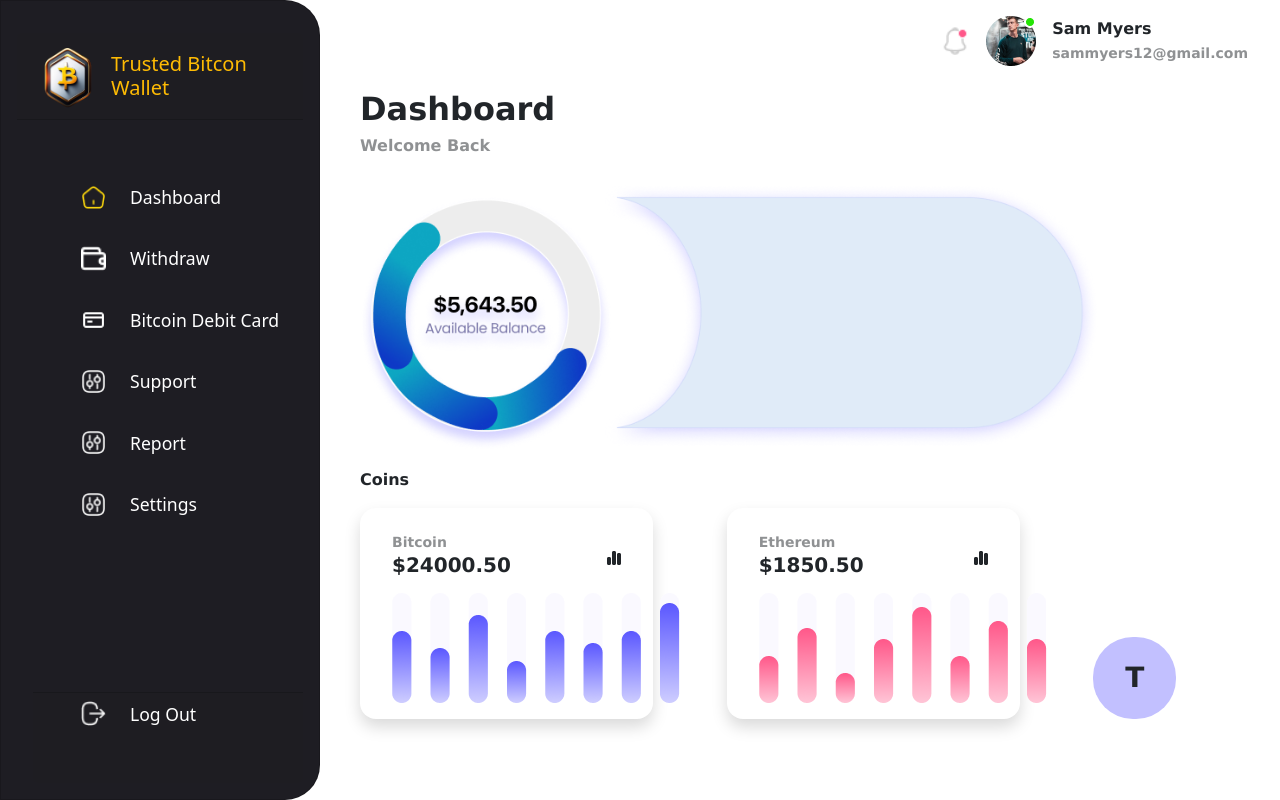
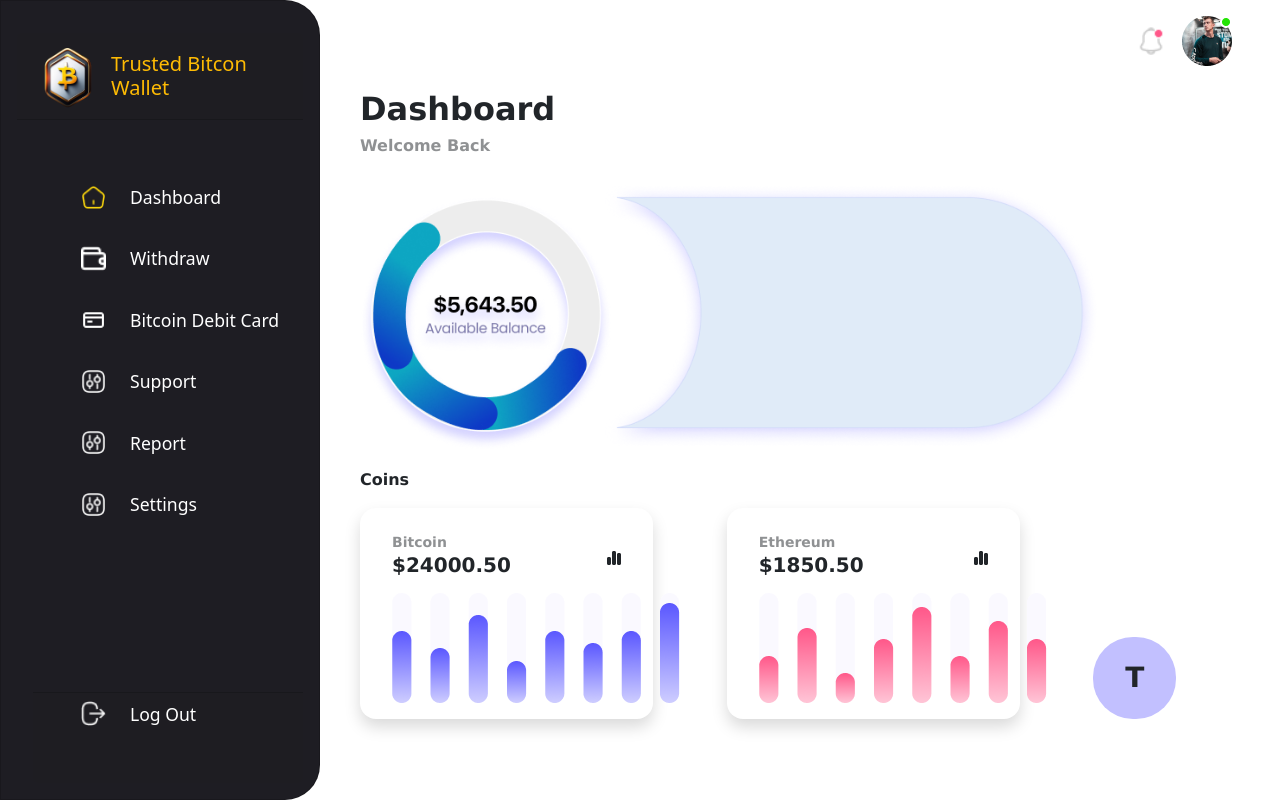
Before and after one commit to RAZDYP/tb-wallet-frontend, a React (Create React App) app: page /dashboard in a window 1280 px wide. Built offline with nearby package versions, Linux system fonts and the light colour scheme; no server answers.

Commit message:
feat: added dashboard functions

```diff
--- a/src/components/DashboardChart.jsx
+++ b/src/components/DashboardChart.jsx
@@ -13,10 +13,10 @@ import barchart from '../images/bar-chart.png';
 import BarchartRed from '../images/BarChartRed.png';
 import NavTopProfile from './NavTopProfile';
 
-function DashboardChart() {
+function DashboardChart(props) {
     return (
         <div className='col-md-9 p-3 font-style-verdana'>
-            <NavTopProfile />
+            <NavTopProfile user={props.user} />
             <div className='w-100 px-4 pt-2 mt-3'>
                 <h2 className='fw-bold'>Dashboard</h2>
                 <h6 className='fw-semibold opacity-50'>Welcome Back</h6>
--- a/src/components/NavTopProfile.jsx
+++ b/src/components/NavTopProfile.jsx
@@ -15,14 +15,14 @@ import ActivateCardIcon from '../images/activate-card.png';
 import BsvIcon from '../images/BSV.png';
 import ethIcon from '../images/ETH.png'
 
-function NavTopProfile() {
+function NavTopProfile(props) {
     return (
         <div className='w-100 d-flex justify-content-end pe-3'>
             <div className='d-flex align-items-center'>
                 <img src={bellIcon} width={30} className="me-3" alt="logo" />
                 <img src={ProfileIcone} width={50} className="me-3" alt="logo" />
-                <p className='fw-semibold m-0'>Sam Myers<br></br>
-                    <small className='opacity-50'>sammyers12@gmail.com</small></p>
+                <p className='fw-semibold m-0'>{props.user.firstName} {props.user.lastName} <br></br>
+                    <small className='opacity-50'>{props.user.email}</small></p>
             </div>
         </div>
     )
--- a/src/pages/dashboard.js
+++ b/src/pages/dashboard.js
@@ -1,4 +1,4 @@
-import React from 'react'
+import React, { useState, useEffect } from 'react'
 import SideMenu from '../components/SideMenu';
 import SendCoin from '../components/SendCoin';
 import ProfileIcone from '../images/profile.png';
@@ -14,11 +14,36 @@ import BarchartRed from '../images/BarChartRed.png';
 import DashboardChart from '../components/DashboardChart';
 import ActivateCard from '../components/ActivateCard';
 function Dashboard() {
+
+    const [user, setUser] = useState({});
+
+    useEffect(() => {
+        const token = localStorage.getItem('token')
+        const email = localStorage.getItem('email')
+        const getUser = async () => {
+            const response = await fetch(`http://127.0.0.1:3000/api/users/find`, {
+                method: 'POST',
+                headers: {
+                    'Content-Type': 'application/json'
+                },
+                body: JSON.stringify({ email })
+            })
+
+            const result = await response.json()
+            console.log(result)
+            setUser(result.user)
+
+        }
+
+        getUser()
+        // setUser(result.user)
+    }, [])
+
     return (
         <>
             <div className=' col-md-12 d-flex'>
                 <SideMenu />
-                <DashboardChart />
+                <DashboardChart user={user} />
             </div>
         </>
     )
--- a/src/pages/login.js
+++ b/src/pages/login.js
@@ -31,6 +31,8 @@ const Login = () => {
         const result = await response.json()
         console.log(result)
         alert(result.message)
+        localStorage.setItem('user_id', result.user.userId)
+        localStorage.setItem('email', result.user.email)
         window.location.href = '/dashboard'
     }
 
--- a/src/pages/signup.js
+++ b/src/pages/signup.js
@@ -33,7 +33,7 @@ function SignUp() {
             firstName,
             lastName,
             email,
-            password
+            password,
         }
 
         const response = await fetch('http://127.0.0.1:3000/api/users/register', {
@@ -92,7 +92,7 @@ function SignUp() {
                                 />
                             </Grid>
                             <Grid item xs={12} sm={12}>
-                                <TextField label="Password" fullWidth name="" required focused className='mt-3' value={password}
+                                <TextField label="Password" fullWidth name="" required focused className='mt-3' value={password} type='password'
                                     onChange={(e) => {
                                         setPassword(e.target.value)
                                         checkPassword()
@@ -100,7 +100,7 @@ function SignUp() {
                                 />
                             </Grid>
                             <Grid item xs={12} sm={12}>
-                                <TextField label="Confirm Password" fullWidth name="" required focused className='mt-3' value={confirmPassword}
+                                <TextField label="Confirm Password" fullWidth name="" required focused className='mt-3' value={confirmPassword} type='password'
                                     onChange={(e) => {
                                         setConfirmPassowrd(e.target.value)
                                         checkPassword()
```
